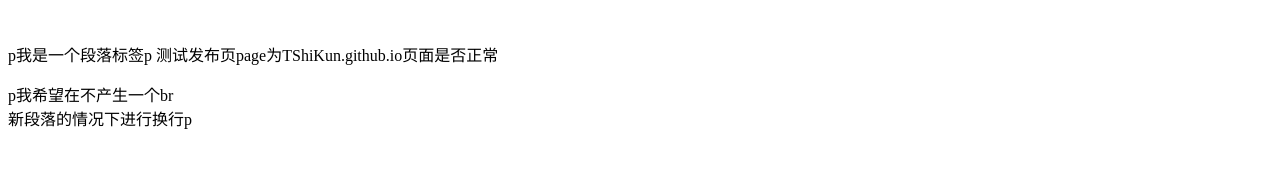
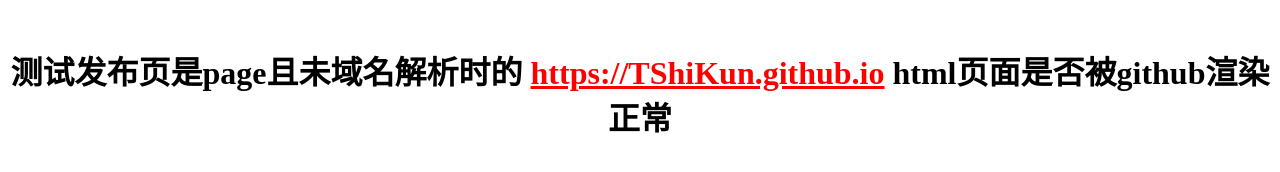
Before and after one commit to TShiKun/TShiKun.github.io, a plain HTML site: page index.html in a window 1280 px wide. Drawn offline with Linux system fonts and the light colour scheme.

Commit message:
test page

```diff
--- a/index.html
+++ b/index.html
@@ -3,15 +3,22 @@
 <head>
     <meta charset="UTF-8">
     <meta name="viewport" content="width=device-width, initial-scale=1.0">
-    <title>Document</title>
+    <title>test original github page</title>
+    <style>
+        h1{
+            text-align: center;
+        }
+        a{
+            color: red;
+        }
+    </style>
+
 </head>
 <body>
-    <!-- 2.段落标签p -->
     <br>
-    <p>
-        p我是一个段落标签p
-        测试发布页page为TShiKun.github.io页面是否正常
-    </p>
-    <p>p我希望在不产生一个br<br/>新段落的情况下进行换行p</p>
+    <h1>测试发布页是page且未域名解析时的
+        <a href="https://TShiKun.github.io">https://TShiKun.github.io</a>
+        html页面是否被github渲染正常
+    </h1>
 </body>
 </html>
```
